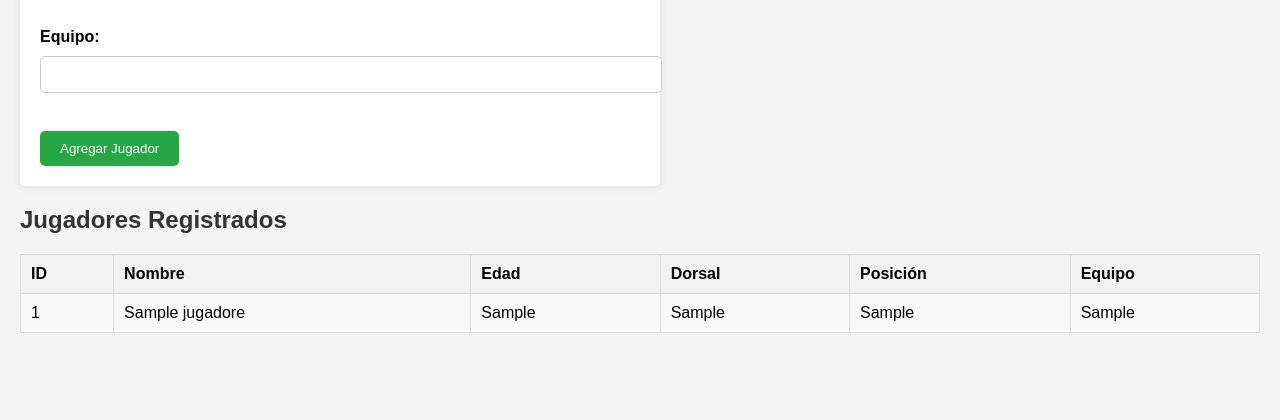
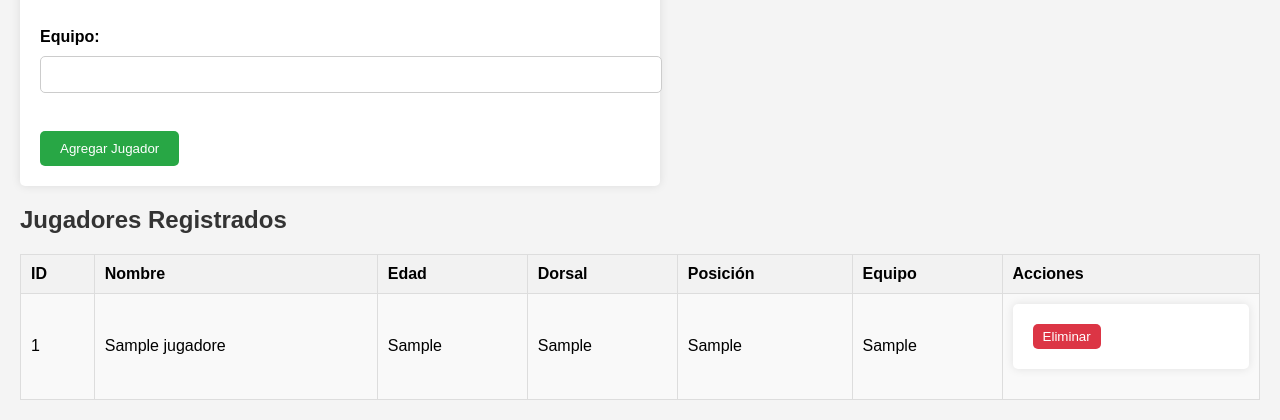
Before and after one commit to JonatanBadillo/Website-Development, a PHP site: page / in a window 1280 px wide. Shown: the part 484-904 px from the top of the page. Before the commit the page ends 817 px from the top, so only its background shows below. Run offline with PHP 8.4, Linux system fonts and the light colour scheme; tables that the repository leaves empty or names only in its code hold one stand-in row (values such as "Sample post").

Commit message:
feat: Agregar funcionalidad de eliminación de jugadores en index.php

```diff
--- a/Servidor Web PHP/index.php
+++ b/Servidor Web PHP/index.php
@@ -1,8 +1,8 @@
 <?php
 // mostrar errores en pantalla
-ini_set('display_errors', 1); // mostrar errores en pantalla
-ini_set('display_startup_errors', 1); // mostrar errores de inicio
-error_reporting(E_ALL); // mostrar todos los errores
+ini_set('display_errors', 1);
+ini_set('display_startup_errors', 1);
+error_reporting(E_ALL);
 
 // configuración de la base de datos
 $servername = "127.0.0.1";
@@ -17,10 +17,25 @@ if ($connection->connect_error) {
     die("Conexión fallida: " . $connection->connect_error);
 }
 
+// Manejo de eliminación de jugadores
+if ($_SERVER["REQUEST_METHOD"] == "POST" && isset($_POST['eliminar_id'])) {
+    $eliminar_id = $connection->real_escape_string($_POST['eliminar_id']);
 
+    // Eliminar el jugador de la base de datos
+    $sql = "DELETE FROM jugadores WHERE id = $eliminar_id";
+
+    if ($connection->query($sql) === TRUE) {
+        echo "<p class='success'>Jugador eliminado con éxito</p>";
+    } else {
+        echo "<p class='error'>Error al eliminar jugador: " . $connection->error . "</p>";
+    }
+
+    // Redirigir para evitar reenvío del formulario
+    header("Location: " . $_SERVER['PHP_SELF']);
+    exit();
+}
 
 // manejo para agregar jugadores
-// Verificar si se envió el formulario y si los campos no están vacíos
 if ($_SERVER["REQUEST_METHOD"] == "POST" && !empty($_POST['nombre']) && !empty($_POST['edad']) && !empty($_POST['dorsal']) && !empty($_POST['posicion']) && !empty($_POST['equipo'])) {
     $nombre = $connection->real_escape_string($_POST['nombre']);
     $edad = $connection->real_escape_string($_POST['edad']);
@@ -28,23 +43,19 @@ if ($_SERVER["REQUEST_METHOD"] == "POST" && !empty($_POST['nombre']) && !empty($
     $posicion = $connection->real_escape_string($_POST['posicion']);
     $equipo = $connection->real_escape_string($_POST['equipo']);
 
-    // insertar datos en la base de datos
     $sql = "INSERT INTO jugadores (nombre, edad, dorsal, posicion, equipo)
             VALUES ('$nombre', $edad, $dorsal, '$posicion', '$equipo')";
 
-    // verificar si se insertaron los datos
     if ($connection->query($sql) === TRUE) {
         echo "<p class='success'>Nuevo jugador agregado con éxito</p>";
     } else {
         echo "<p class='error'>Error: " . $sql . "<br>" . $connection->error . "</p>";
     }
 
-    // redirigir para evitar reenvío del formulario
     header("Location: " . $_SERVER['PHP_SELF']);
     exit();
 }
 
-// obtener datos de la base de datos
 $sql = "SELECT * FROM jugadores";
 $result = $connection->query($sql);
 ?>
@@ -143,7 +154,6 @@ $result = $connection->query($sql);
     </style>
 </head>
 <body>
-    <!-- formulario para agregar jugadores -->
     <h1>Gestión de Jugadores</h1>
     <form method="post" action="">
         <label for="nombre">Nombre:</label><br>
@@ -164,7 +174,6 @@ $result = $connection->query($sql);
         <input type="submit" value="Agregar Jugador">
     </form>
 
-    <!-- tabla para mostrar los jugadores registrados en la DB -->
     <h2>Jugadores Registrados</h2>
     <table>
         <tr>
@@ -174,11 +183,10 @@ $result = $connection->query($sql);
             <th>Dorsal</th>
             <th>Posición</th>
             <th>Equipo</th>
+            <th>Acciones</th>
         </tr>
         <?php
-        // verificar si hay jugadores registrados
         if ($result->num_rows > 0) {
-            // mostrar los jugadores en cada fila , mientras haya jugadores
             while($row = $result->fetch_assoc()) {
                 echo "<tr>";
                 echo "<td>" . $row["id"] . "</td>";
@@ -187,17 +195,21 @@ $result = $connection->query($sql);
                 echo "<td>" . $row["dorsal"] . "</td>";
                 echo "<td>" . $row["posicion"] . "</td>";
                 echo "<td>" . $row["equipo"] . "</td>";
+                echo "<td>
+                        <form method='post' action='' onsubmit='return confirm(\"¿Estás seguro de que deseas eliminar este jugador?\");'>
+                            <input type='hidden' name='eliminar_id' value='" . $row["id"] . "'>
+                            <input type='submit' value='Eliminar' style='background-color: #dc3545; color: white; border: none; padding: 5px 10px; cursor: pointer;'>
+                        </form>
+                      </td>";
                 echo "</tr>";
             }
         } else {
-            // mostrar mensaje si no hay jugadores registrados
-            echo "<tr><td colspan='6'>No hay jugadores registrados</td></tr>";
+            echo "<tr><td colspan='7'>No hay jugadores registrados</td></tr>";
         }
         ?>
     </table>
 
     <?php
-    // cerrar la conexión
     $connection->close();
     ?>
 </body>
```
